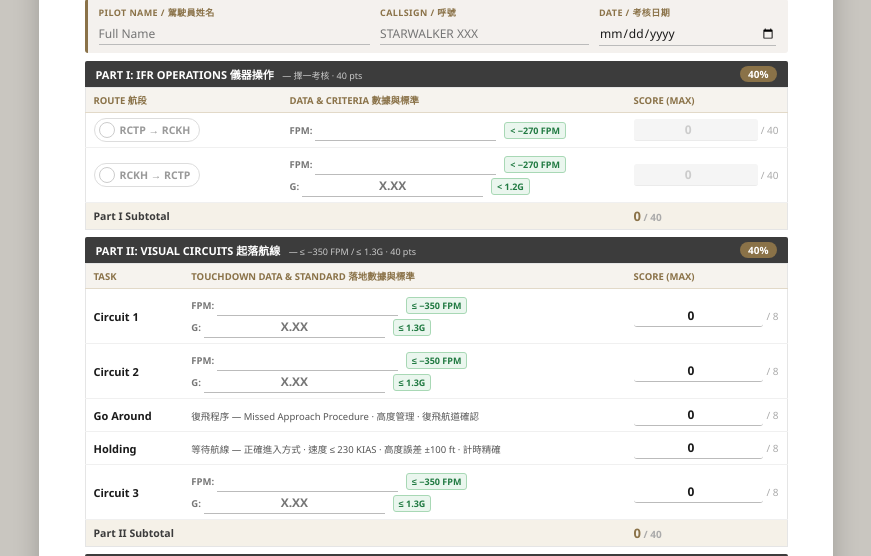
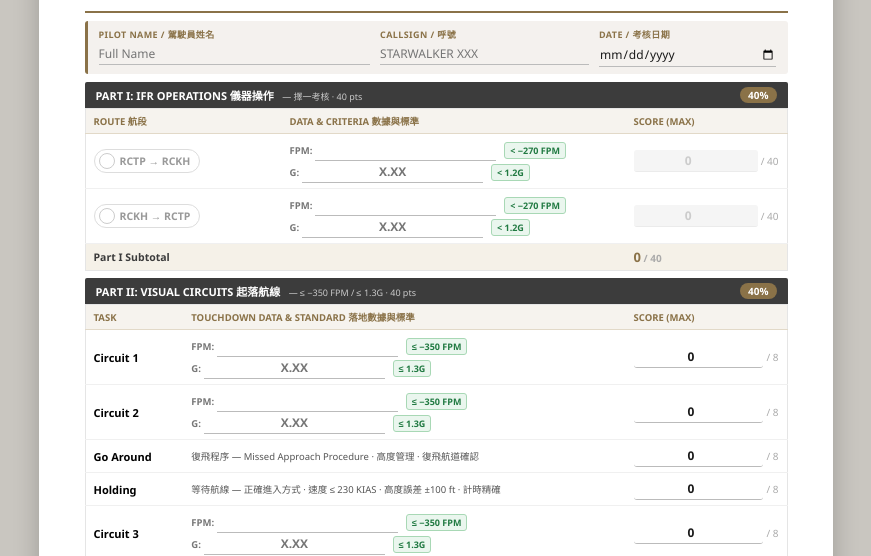
Before and after one commit to ysgp/sjx_sourece, a plain HTML site: page a350_type_rating.html in a window 1280 px wide. Shown: the part 188-744 px from the top of the page, without its empty margins (204-1075 px from the left). Drawn offline with Linux system fonts and the light colour scheme.

Commit message:
Add files via upload

```diff
--- a/a350_type_rating.html
+++ b/a350_type_rating.html
@@ -1,3 +1,5 @@
+--- START OF FILE a350_type_rating.html ---
+
 <!DOCTYPE html>
 <html lang="zh-TW">
 <head>
@@ -323,6 +325,12 @@ tr:last-child td { border-bottom: none; }
                                    onfocus="fpmFocus(this)" oninput="fpmInput(this)" onblur="fpmBlur(this)">
                         </div>
                         <span class="std-tag std-pass">&lt; −270 FPM</span>
+                        &nbsp;
+                        <div class="val-wrap">
+                            <span class="val-label">G:</span>
+                            <input type="text" id="p1_g_1" class="val-input" autocomplete="off" placeholder="X.XX">
+                        </div>
+                        <span class="std-tag std-pass">&lt; 1.2G</span>
                     </td>
                     <td>
                         <div class="score-cell">
```
